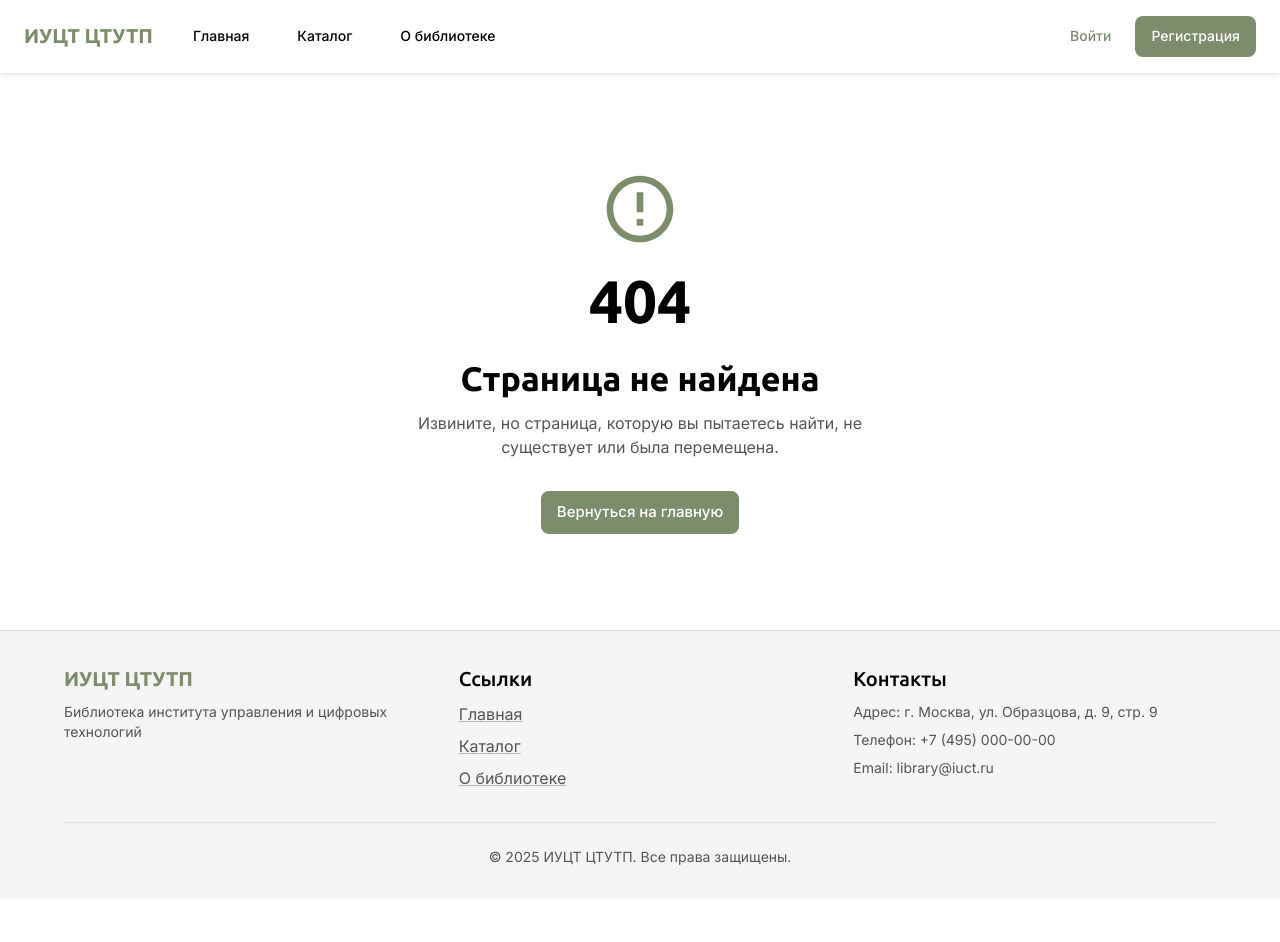
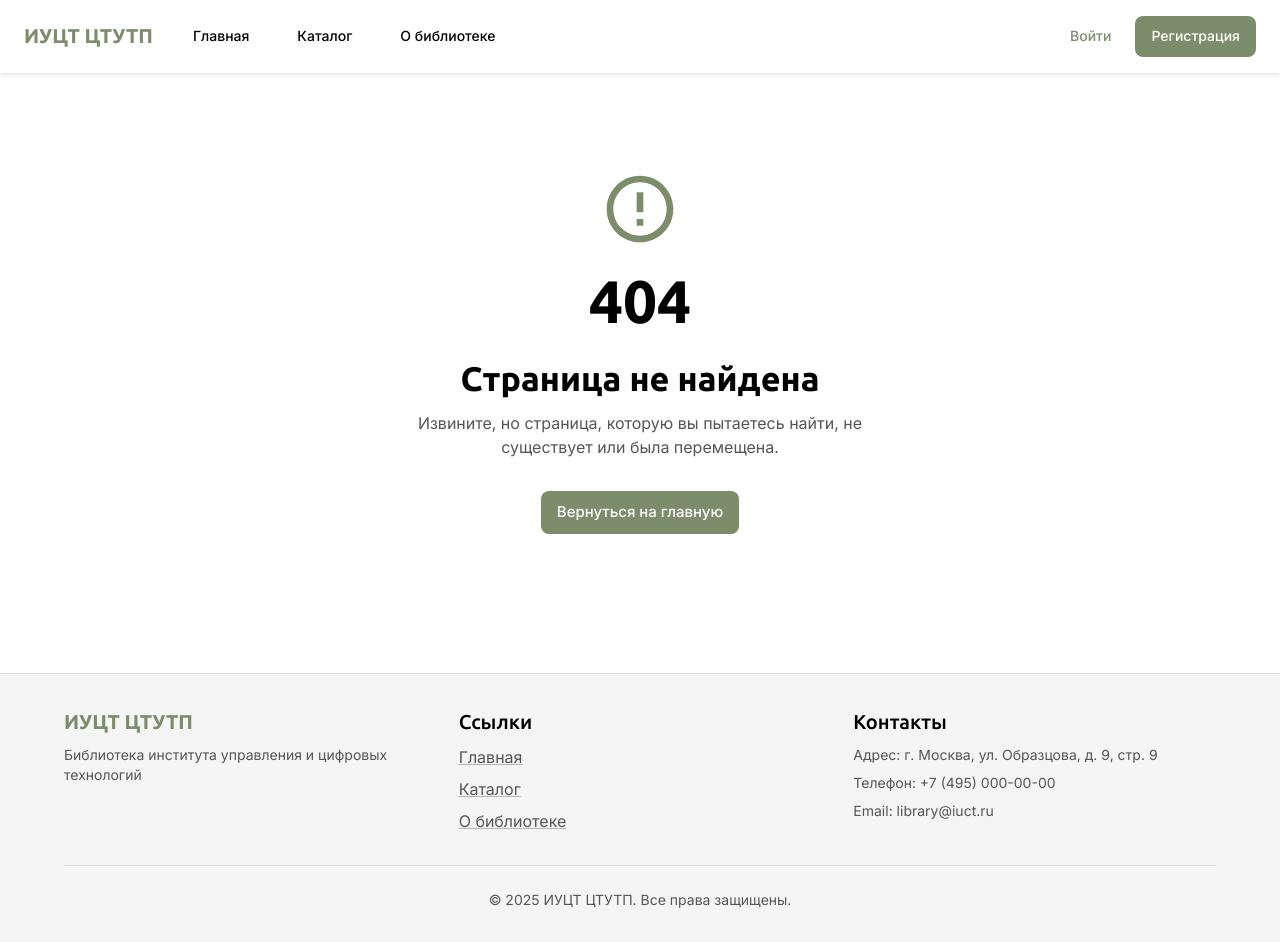
Before and after one commit to danyamasloff/library-ui, a React (Vite) app: page /about in a window 1280 px wide. Before the commit the page ends 899 px from the top, so only its background shows below. Built offline with nearby package versions, Linux system fonts and the light colour scheme.

Commit message:
upd: Обновлена маршрутизация: добавлены страницы профиля и каталога

```diff
--- a/src/App.jsx
+++ b/src/App.jsx
@@ -1,12 +1,15 @@
-import { Routes, Route } from 'react-router-dom';
+import { Routes, Route, useLocation } from 'react-router-dom';
 import { useSelector } from 'react-redux';
 import { Container } from '@mui/material';
+import { AnimatePresence } from 'framer-motion';
 
 // Pages
 import Home from './pages/Home';
 import Login from './pages/Login';
 import Register from './pages/Register';
 import Dashboard from './pages/Dashboard';
+import Profile from './pages/Profile';
+import Catalog from './pages/Catalog';
 import NotFound from './pages/NotFound';
 
 // Components
@@ -15,12 +18,14 @@ import Footer from './components/common/Footer';
 
 function App() {
     const { isAuthenticated } = useSelector((state) => state.auth);
+    const location = useLocation();
 
     return (
         <>
             <Header />
-            <Container component="main" sx={{ py: 4, flexGrow: 1 }}>
-                <Routes>
+            <Container component="main" sx={{ py: 4, flexGrow: 1, minHeight: 'calc(100vh - 200px)' }}>
+                <AnimatePresence mode="wait">
+                    <Routes location={location} key={location.pathname}>
                         <Route path="/" element={<Home />} />
                         <Route path="/login" element={<Login />} />
                         <Route path="/register" element={<Register />} />
@@ -28,8 +33,14 @@ function App() {
                             path="/dashboard"
                             element={isAuthenticated ? <Dashboard /> : <Login />}
                         />
+                        <Route
+                            path="/profile"
+                            element={isAuthenticated ? <Profile /> : <Login />}
+                        />
+                        <Route path="/catalog" element={<Catalog />} />
                         <Route path="*" element={<NotFound />} />
                     </Routes>
+                </AnimatePresence>
             </Container>
             <Footer />
         </>
```
Lines whose indentation alone changed are shown as unchanged.
